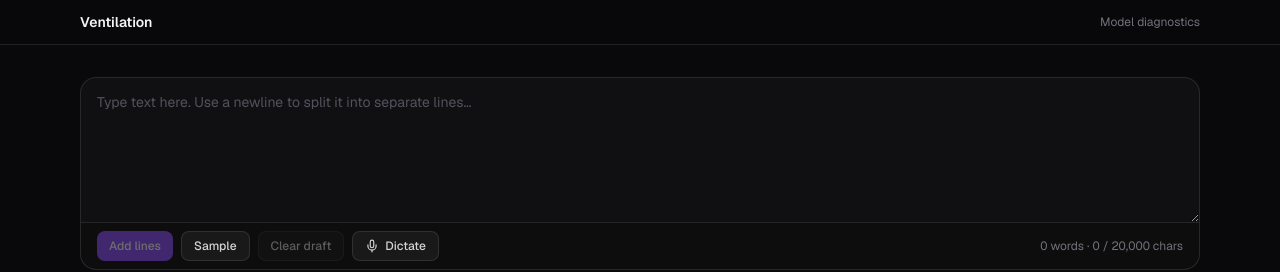
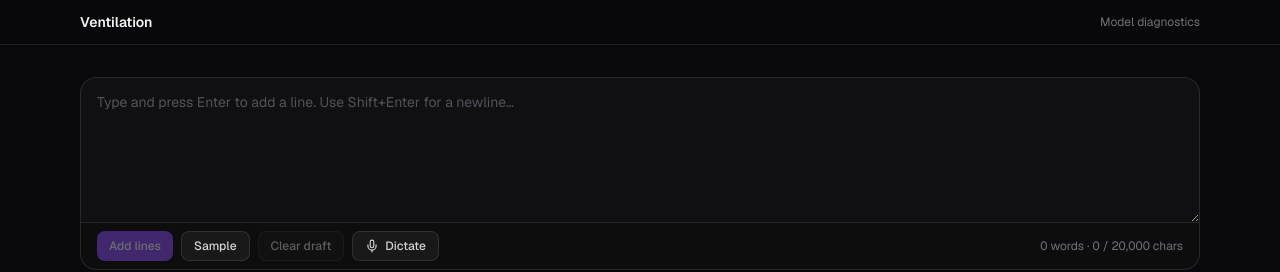
Before and after one commit to danse/ventilation, a Next.js app: page / in a window 1280 px wide. Shown: the top 272 px of the page. Built offline with nearby package versions, Linux system fonts and the light colour scheme; what sentiment would draw is missing.

Commit message:
enter line

```diff
--- a/components/lines-page.tsx
+++ b/components/lines-page.tsx
@@ -254,9 +254,11 @@ export function LinesPage() {
               value={draftReady ? draft : ""}
               onChange={(e) => setDraft(e.target.value.slice(0, MAX_INPUT_LENGTH))}
               onKeyDown={(e) => {
-                if ((e.metaKey || e.ctrlKey) && e.key === "Enter") addLines();
+                if (e.key !== "Enter" || e.shiftKey || e.nativeEvent.isComposing) return;
+                e.preventDefault();
+                addLines();
               }}
-              placeholder="Type text here. Use a newline to split it into separate lines…"
+              placeholder="Type and press Enter to add a line. Use Shift+Enter for a newline…"
               spellCheck={false}
               className="block min-h-36 w-full resize-y bg-transparent px-4 py-3 text-sm leading-6 text-zinc-100 placeholder-zinc-600 outline-none"
             />
```
